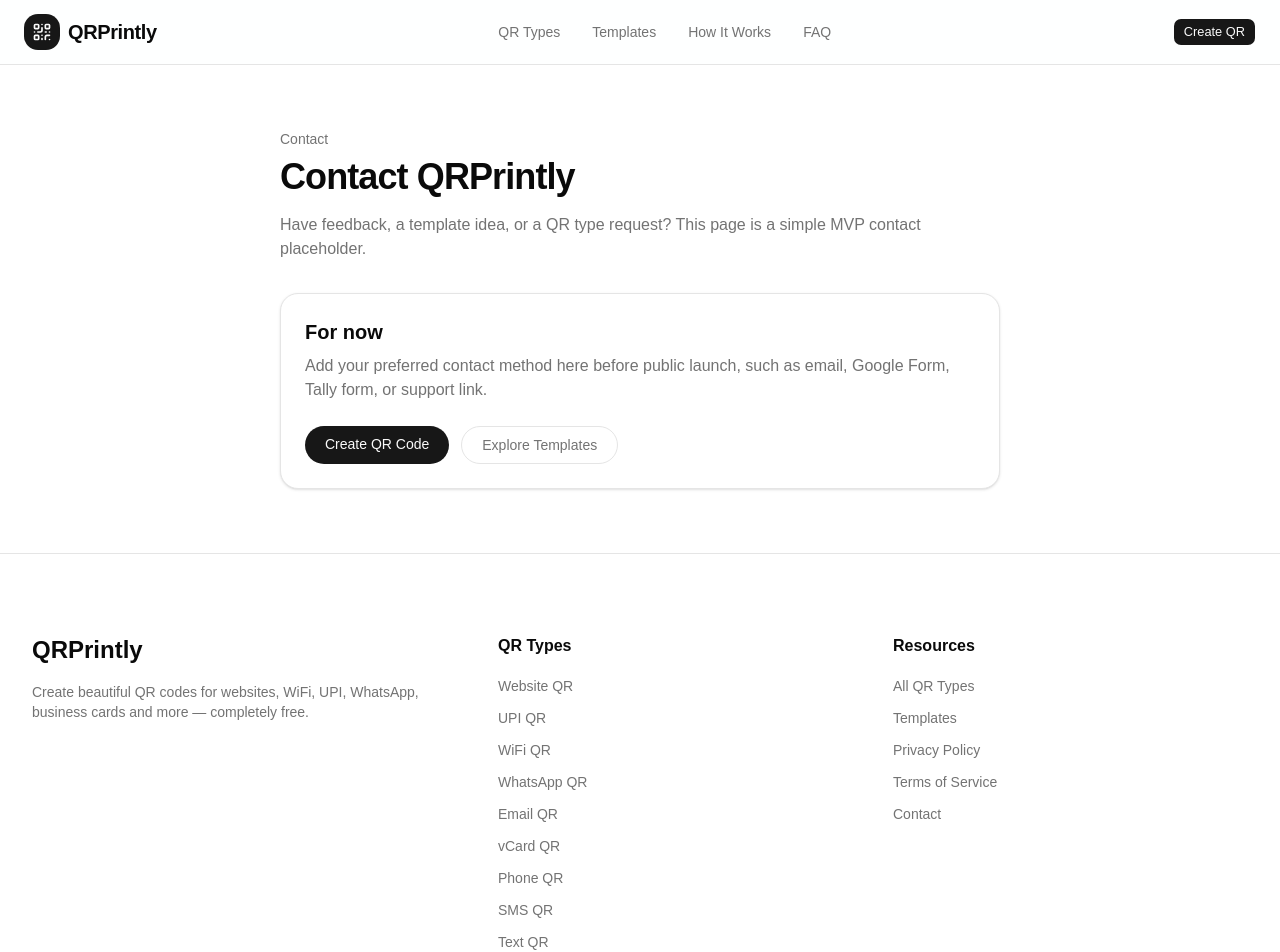
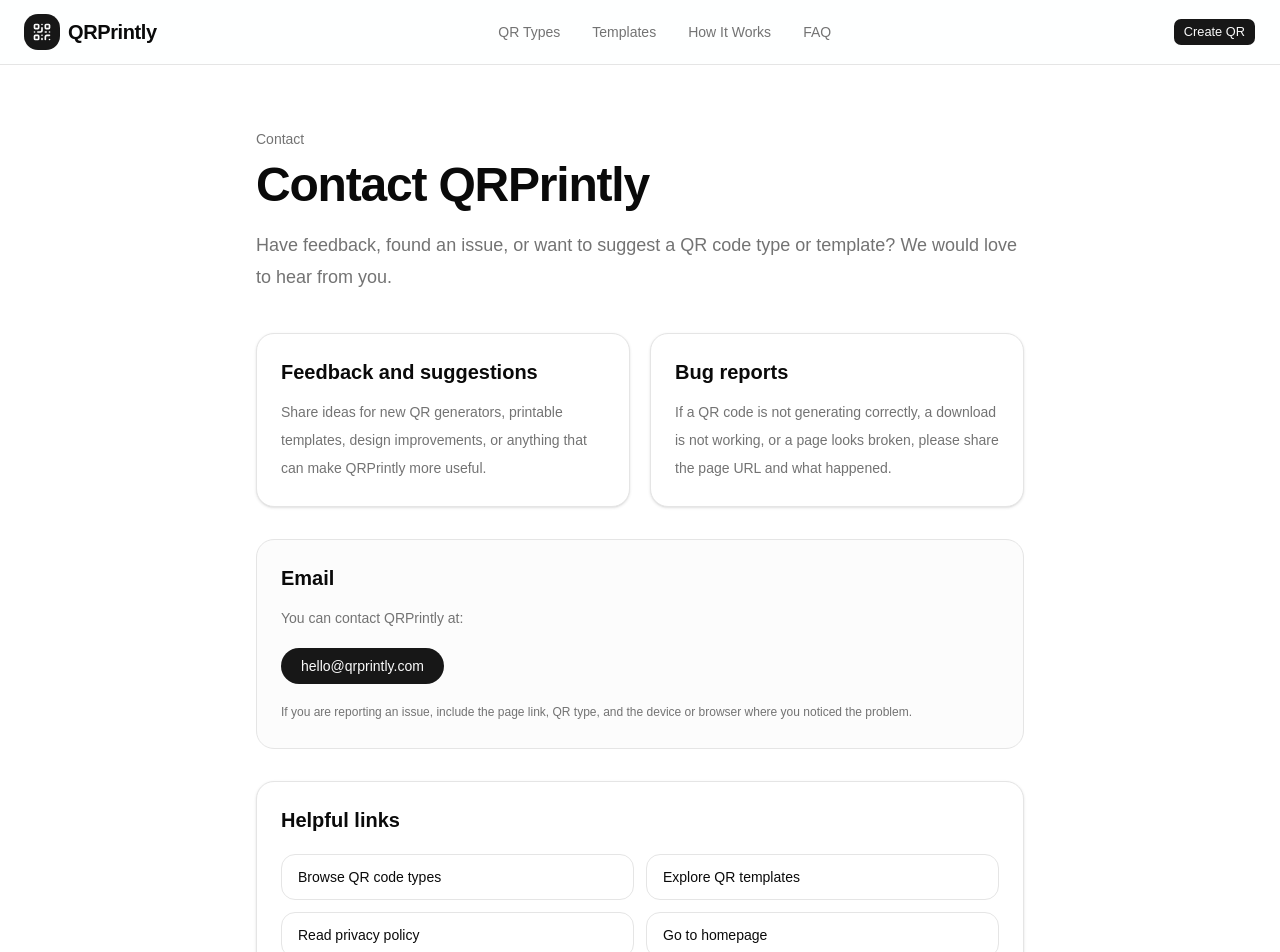
Before and after one commit to gouravmishra-121/qrhub, a React (Vite) app in the folder frontend/: page /contact in a window 1280 px wide. Shown: the top 952 px of the page. Built offline with nearby package versions, Linux system fonts and the light colour scheme; no server answers.

Commit message:
copy: improve contact page

```diff
--- a/frontend/src/pages/ContactPage.tsx
+++ b/frontend/src/pages/ContactPage.tsx
@@ -2,40 +2,91 @@
 
 export default function ContactPage() {
   return (
-    <main className="mx-auto max-w-3xl px-4 py-12 sm:px-6 sm:py-16">
+    <main className="mx-auto max-w-5xl px-4 py-12 sm:px-6 sm:py-16">
+      <section className="mx-auto max-w-3xl">
         <p className="text-sm font-medium text-muted-foreground">Contact</p>
 
-      <h1 className="mt-2 text-4xl font-bold tracking-tight">Contact QRPrintly</h1>
+        <h1 className="mt-3 text-4xl font-bold tracking-tight sm:text-5xl">Contact QRPrintly</h1>
 
-      <p className="mt-4 text-muted-foreground">
-        Have feedback, a template idea, or a QR type request? This page is a simple MVP contact
-        placeholder.
+        <p className="mt-5 text-lg leading-8 text-muted-foreground">
+          Have feedback, found an issue, or want to suggest a QR code type or template? We would
+          love to hear from you.
         </p>
 
-      <div className="mt-8 rounded-2xl border bg-background p-6 shadow-sm">
-        <h2 className="text-xl font-semibold">For now</h2>
+        <div className="mt-10 grid gap-5 md:grid-cols-2">
+          <article className="rounded-2xl border bg-background p-6 shadow-sm">
+            <h2 className="text-xl font-semibold">Feedback and suggestions</h2>
 
-        <p className="mt-2 text-muted-foreground">
-          Add your preferred contact method here before public launch, such as email, Google Form,
-          Tally form, or support link.
+            <p className="mt-3 text-sm leading-7 text-muted-foreground">
+              Share ideas for new QR generators, printable templates, design improvements, or
+              anything that can make QRPrintly more useful.
+            </p>
+          </article>
+
+          <article className="rounded-2xl border bg-background p-6 shadow-sm">
+            <h2 className="text-xl font-semibold">Bug reports</h2>
+
+            <p className="mt-3 text-sm leading-7 text-muted-foreground">
+              If a QR code is not generating correctly, a download is not working, or a page looks
+              broken, please share the page URL and what happened.
+            </p>
+          </article>
+        </div>
+
+        <section className="mt-8 rounded-2xl border bg-muted/30 p-6">
+          <h2 className="text-xl font-semibold">Email</h2>
+
+          <p className="mt-3 text-sm leading-7 text-muted-foreground">
+            You can contact QRPrintly at:
           </p>
 
-        <div className="mt-6 flex flex-col gap-3 sm:flex-row">
+          <a
+            href="mailto:hello@qrprintly.com"
+            className="mt-4 inline-flex rounded-full bg-primary px-5 py-2 text-sm font-medium text-primary-foreground transition hover:opacity-90"
+          >
+            hello@qrprintly.com
+          </a>
+
+          <p className="mt-4 text-xs leading-6 text-muted-foreground">
+            If you are reporting an issue, include the page link, QR type, and the device or browser
+            where you noticed the problem.
+          </p>
+        </section>
+
+        <section className="mt-8 rounded-2xl border bg-background p-6 shadow-sm">
+          <h2 className="text-xl font-semibold">Helpful links</h2>
+
+          <div className="mt-5 grid gap-3 sm:grid-cols-2">
             <Link
               to="/qr-types"
-            className="inline-flex justify-center rounded-full bg-primary px-5 py-2 text-sm font-medium text-primary-foreground transition hover:opacity-90"
+              className="rounded-xl border px-4 py-3 text-sm font-medium transition hover:border-primary/50 hover:bg-muted/30"
             >
-            Create QR Code
+              Browse QR code types
             </Link>
 
             <Link
               to="/templates"
-            className="inline-flex justify-center rounded-full border px-5 py-2 text-sm font-medium text-muted-foreground transition hover:text-foreground"
+              className="rounded-xl border px-4 py-3 text-sm font-medium transition hover:border-primary/50 hover:bg-muted/30"
             >
-            Explore Templates
+              Explore QR templates
+            </Link>
+
+            <Link
+              to="/privacy"
+              className="rounded-xl border px-4 py-3 text-sm font-medium transition hover:border-primary/50 hover:bg-muted/30"
+            >
+              Read privacy policy
+            </Link>
+
+            <Link
+              to="/"
+              className="rounded-xl border px-4 py-3 text-sm font-medium transition hover:border-primary/50 hover:bg-muted/30"
+            >
+              Go to homepage
             </Link>
           </div>
-      </div>
+        </section>
+      </section>
     </main>
   )
 }
```
Lines whose indentation alone changed are shown as unchanged.
